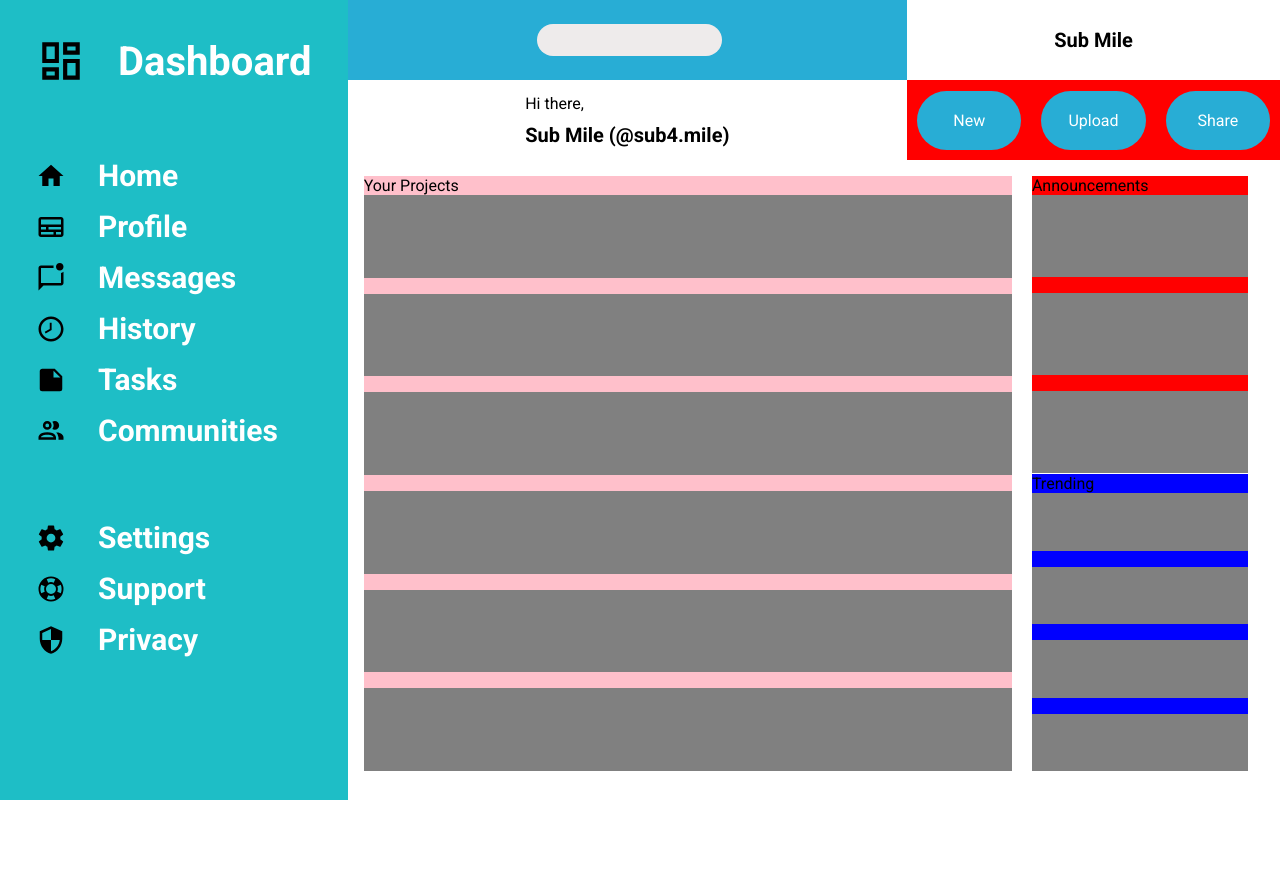
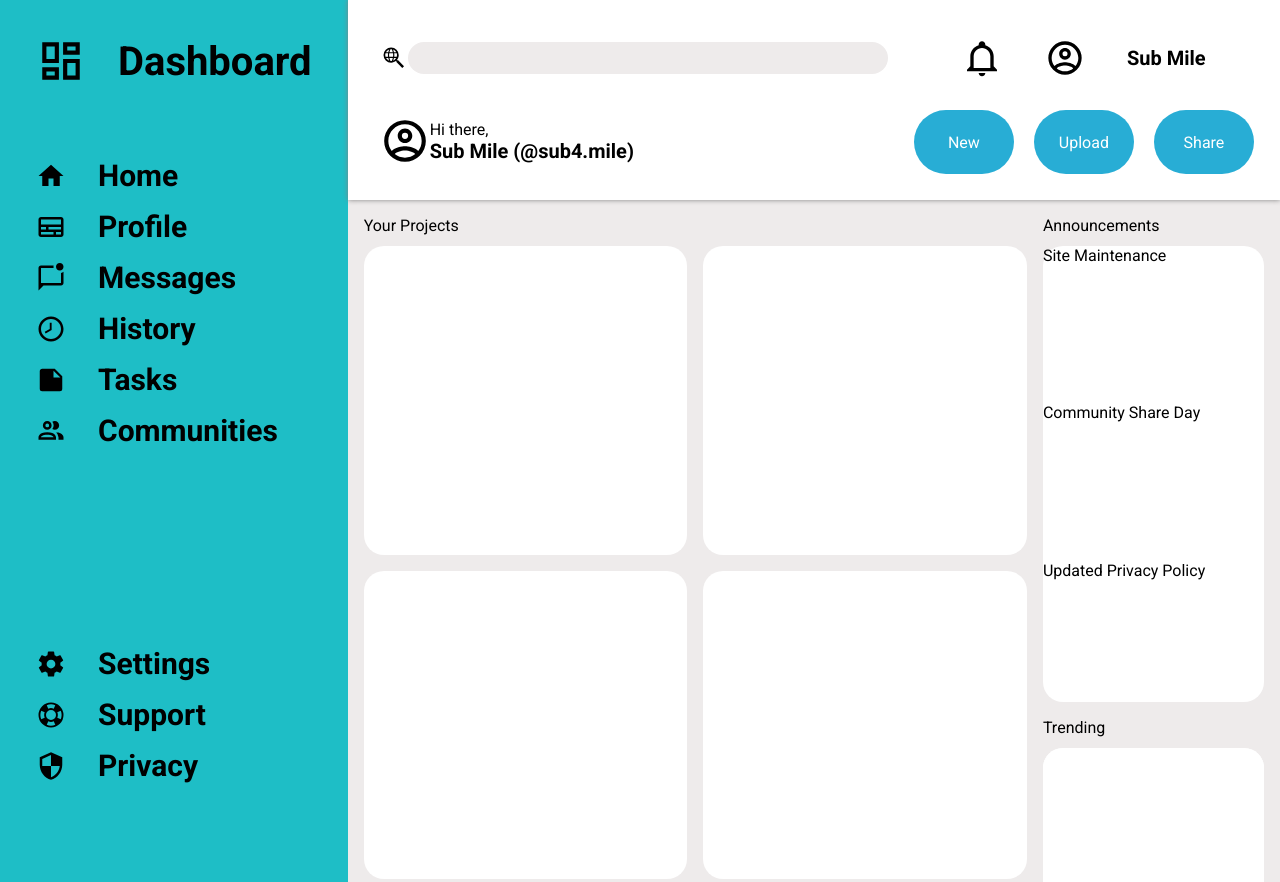
Before and after one commit to hhoot25/admin_dashboard, a plain HTML site: page index.html in a window 1280 px wide. Shown: the top 882 px of the page. Before the commit the page ends 800 px from the top, so only its background shows below. Drawn offline with Linux system fonts and the light colour scheme.

Commit message:
fixed background color, added svg to header

```diff
--- a/index.html
+++ b/index.html
@@ -13,7 +13,7 @@
     <div id="sidebar">
         <div class="branding">
             <div class="horizontal">
-                <svg width="50px" height="50px" xmlns="http://www.w3.org/2000/svg" viewBox="0 0 24 24"><title>view-dashboard-outline</title><path d="M19,5V7H15V5H19M9,5V11H5V5H9M19,13V19H15V13H19M9,17V19H5V17H9M21,3H13V9H21V3M11,3H3V13H11V3M21,11H13V21H21V11M11,15H3V21H11V15Z" /></svg>
+                <svg width="50px" height="50px" color="white" xmlns="http://www.w3.org/2000/svg" viewBox="0 0 24 24"><title>view-dashboard-outline</title><path d="M19,5V7H15V5H19M9,5V11H5V5H9M19,13V19H15V13H19M9,17V19H5V17H9M21,3H13V9H21V3M11,3H3V13H11V3M21,11H13V21H21V11M11,15H3V21H11V15Z" /></svg>
                 <div class="dashboard item">Dashboard</div>
             </div>
         </div>
@@ -60,15 +60,27 @@
     </div>
     <div id="header">
         <div class="search">
-            <input class="searchbar" name="searchbar" type="text">
+            <div class="horizontal">
+                <svg height="30px" xmlns="http://www.w3.org/2000/svg" viewBox="0 0 24 24"><title>search-web</title><path d="M15.5,14L20.5,19L19,20.5L14,15.5V14.71L13.73,14.43C12.59,15.41 11.11,16 9.5,16A6.5,6.5 0 0,1 3,9.5A6.5,6.5 0 0,1 9.5,3A6.5,6.5 0 0,1 16,9.5C16,11.11 15.41,12.59 14.43,13.73L14.71,14H15.5M9.5,4.5L8.95,4.53C8.71,5.05 8.34,5.93 8.07,7H10.93C10.66,5.93 10.29,5.05 10.05,4.53C9.87,4.5 9.69,4.5 9.5,4.5M13.83,7C13.24,5.97 12.29,5.17 11.15,4.78C11.39,5.31 11.7,6.08 11.93,7H13.83M5.17,7H7.07C7.3,6.08 7.61,5.31 7.85,4.78C6.71,5.17 5.76,5.97 5.17,7M4.5,9.5C4.5,10 4.58,10.53 4.73,11H6.87L6.75,9.5L6.87,8H4.73C4.58,8.47 4.5,9 4.5,9.5M14.27,11C14.42,10.53 14.5,10 14.5,9.5C14.5,9 14.42,8.47 14.27,8H12.13C12.21,8.5 12.25,9 12.25,9.5C12.25,10 12.21,10.5 12.13,11H14.27M7.87,8L7.75,9.5L7.87,11H11.13C11.21,10.5 11.25,10 11.25,9.5C11.25,9 11.21,8.5 11.13,8H7.87M9.5,14.5C9.68,14.5 9.86,14.5 10.03,14.47C10.28,13.95 10.66,13.07 10.93,12H8.07C8.34,13.07 8.72,13.95 8.97,14.47L9.5,14.5M13.83,12H11.93C11.7,12.92 11.39,13.69 11.15,14.22C12.29,13.83 13.24,13.03 13.83,12M5.17,12C5.76,13.03 6.71,13.83 7.85,14.22C7.61,13.69 7.3,12.92 7.07,12H5.17Z" /></svg>
+                <input class="searchbar" name="searchbar" type="text">
+            </div>
         </div>
         <div class="notification">
-            <div class="big">Sub Mile</div>
+            <div class="right">
+                <svg height="40px" xmlns="http://www.w3.org/2000/svg" viewBox="0 0 24 24"><title>bell-outline</title><path d="M10 21H14C14 22.1 13.1 23 12 23S10 22.1 10 21M21 19V20H3V19L5 17V11C5 7.9 7 5.2 10 4.3V4C10 2.9 10.9 2 12 2S14 2.9 14 4V4.3C17 5.2 19 7.9 19 11V17L21 19M17 11C17 8.2 14.8 6 12 6S7 8.2 7 11V18H17V11Z" /></svg>
+                <svg height="40px" xmlns="http://www.w3.org/2000/svg" viewBox="0 0 24 24"><title>account-circle-outline</title><path d="M12,2A10,10 0 0,0 2,12A10,10 0 0,0 12,22A10,10 0 0,0 22,12A10,10 0 0,0 12,2M7.07,18.28C7.5,17.38 10.12,16.5 12,16.5C13.88,16.5 16.5,17.38 16.93,18.28C15.57,19.36 13.86,20 12,20C10.14,20 8.43,19.36 7.07,18.28M18.36,16.83C16.93,15.09 13.46,14.5 12,14.5C10.54,14.5 7.07,15.09 5.64,16.83C4.62,15.5 4,13.82 4,12C4,7.59 7.59,4 12,4C16.41,4 20,7.59 20,12C20,13.82 19.38,15.5 18.36,16.83M12,6C10.06,6 8.5,7.56 8.5,9.5C8.5,11.44 10.06,13 12,13C13.94,13 15.5,11.44 15.5,9.5C15.5,7.56 13.94,6 12,6M12,11A1.5,1.5 0 0,1 10.5,9.5A1.5,1.5 0 0,1 12,8A1.5,1.5 0 0,1 13.5,9.5A1.5,1.5 0 0,1 12,11Z" /></svg>
+                <div class="big">Sub Mile</div>
+            </div>
         </div>
         <div class="welcome">
             <div class="welcome-text">
-                <div class="small">Hi there,</div>
-                <div class="big">Sub Mile (@sub4.mile)</div>
+                <div class="horizontal">
+                    <svg height="50px" xmlns="http://www.w3.org/2000/svg" viewBox="0 0 24 24"><title>account-circle-outline</title><path d="M12,2A10,10 0 0,0 2,12A10,10 0 0,0 12,22A10,10 0 0,0 22,12A10,10 0 0,0 12,2M7.07,18.28C7.5,17.38 10.12,16.5 12,16.5C13.88,16.5 16.5,17.38 16.93,18.28C15.57,19.36 13.86,20 12,20C10.14,20 8.43,19.36 7.07,18.28M18.36,16.83C16.93,15.09 13.46,14.5 12,14.5C10.54,14.5 7.07,15.09 5.64,16.83C4.62,15.5 4,13.82 4,12C4,7.59 7.59,4 12,4C16.41,4 20,7.59 20,12C20,13.82 19.38,15.5 18.36,16.83M12,6C10.06,6 8.5,7.56 8.5,9.5C8.5,11.44 10.06,13 12,13C13.94,13 15.5,11.44 15.5,9.5C15.5,7.56 13.94,6 12,6M12,11A1.5,1.5 0 0,1 10.5,9.5A1.5,1.5 0 0,1 12,8A1.5,1.5 0 0,1 13.5,9.5A1.5,1.5 0 0,1 12,11Z" /></svg>
+                    <div>
+                        <div class="small">Hi there,</div>
+                        <div class="big">Sub Mile (@sub4.mile)</div>
+                    </div>
+                </div>
             </div>
         </div>
         <div class="share">
@@ -91,21 +103,23 @@
         </div>
         <div id="announcements">
             <div class="title">Announcements</div>
-            <div id="announcements-box">
-                <div class="flashcard"></div>
-                <div class="flashcard"></div>
-                <div class="flashcard"></div>
+            <div id="announcements-box" class="flashcard">
+                <div >Site Maintenance</div>
+                <div >Community Share Day</div>
+                <div >Updated Privacy Policy</div>
             </div>
         </div>
+
         <div id="trending">
             <div class="title">Trending</div>
-            <div id="trending-box">
+            <div id="trending-box"  class="flashcard">
                 <div class="flashcard"></div>
                 <div class="flashcard"></div>
                 <div class="flashcard"></div>
                 <div class="flashcard"></div>
             </div>
         </div>
+
     </div>
 </body>
 </html>
--- a/style.css
+++ b/style.css
@@ -4,9 +4,10 @@
 
 body{
     display:grid;
-    grid-template-rows: 1fr 4fr;
+    grid-template-rows: 200px 1fr;
     grid-template-columns: 1fr 4fr;
     height:100vh;
+    height:auto;
     font-family:"Roboto";
 }
 
@@ -27,6 +28,7 @@ body{
     margin:20px;
 }
 .item{
+    color:black;
     margin-left:2rem;
 }
 
@@ -42,6 +44,13 @@ body{
     margin:1rem;
 }
 
+.right{
+    display:flex;
+    align-items:center;
+    justify-content:space-evenly;
+    margin:1rem;
+}
+
 
 #header{
     display:grid;
@@ -50,22 +59,19 @@ body{
     background-color:white;
     grid-row:1/2;
     grid-column:2/3;
+    padding:1rem;
+    box-shadow: 0px 0px 5px grey;
+    position:relative;
 
 }
 
 .search{
-    background-color:rgb(40, 173, 213);
-
+    display:grid;
+    grid-area:1/1/2/2;
+    align-items:center;
 
 }
 
-#header > * {
-    display:grid;
-    align-items:center;
-    justify-content:center;
-    grid-auto-flow:column;
-
-}
 
 .searchbar{
     border:none;
@@ -78,7 +84,8 @@ body{
 
 
 .notification{
-
+    display:grid;
+    align-items:center;
 }
 
 .welcome{
@@ -95,18 +102,21 @@ body{
 }
 
 .share{
+    display:grid;
     grid-template-columns:repeat(3,1fr);
-    background-color: red;
 }
+
 .share > *{
     background-color:rgb(40, 173, 213);
     border-radius:40px;
     display:grid;
     justify-content:center;
+    align-items:center;
     padding:20px;
     margin:10px;
     color:white;
 }
+
 
 
 
@@ -118,29 +128,41 @@ body{
     grid-column:2/3;
     grid-template-columns:3fr 1fr;
     grid-template-rows:repeat(2,1fr);
-    margin:1rem 2rem 3rem 1rem;
-    gap:20px;
+    background-color: rgb(238, 235, 235);
+    padding:1rem;
+    gap:1rem;
+    box-shadow: 10px 10px 5px lightblue;
 
 }
 
 #projects{
-    background-color:pink;
+    display:grid;
+    grid-template-rows:30px 1fr;
     grid-row:1/3;
 }
 
 #flash-box{
     display:grid;
-    grid-template-columns:repeat(auto-fit, minmax(500px,1fr));
+    grid-template-columns:auto auto;
+    gap:1rem;
+}
+
+#announcements{
+    display:grid;
+    grid-template-rows:30px 1fr;
+}
+
+#announcements-box{
+    display:grid;
+
     height:100%;
     gap:1rem;
 }
 
-#announcements-box{
+#trending{
     display:grid;
-    height:100%;
-    gap:1rem;
+    grid-template-rows:30px 1fr;
 }
-
 #trending-box{
     display:grid;
     height:100%;
@@ -148,16 +170,15 @@ body{
 }
 
 .flashcard{
-    background-color:grey;
+    background-color:white;
     display:grid;
+    border-radius:20px;
 }
 
 #announcements{
     grid-area:1/2/1/3;
-    background-color:red;
 }
 
 #trending{
     grid-area:2/2/3/3;
-    background-color:blue;
 }
```
